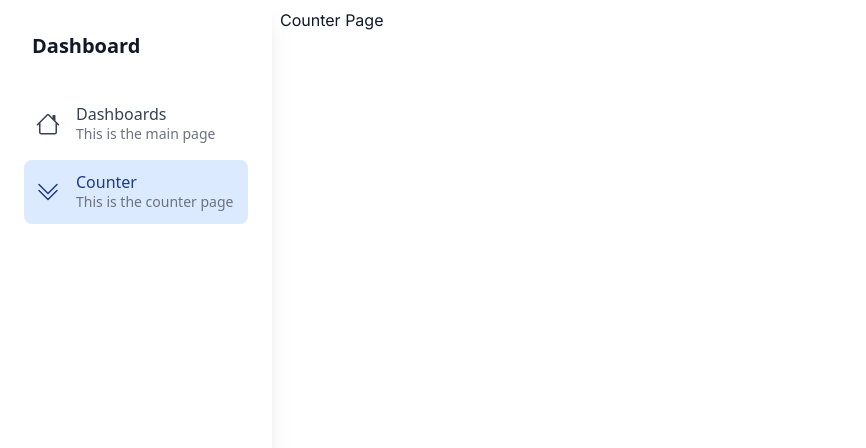
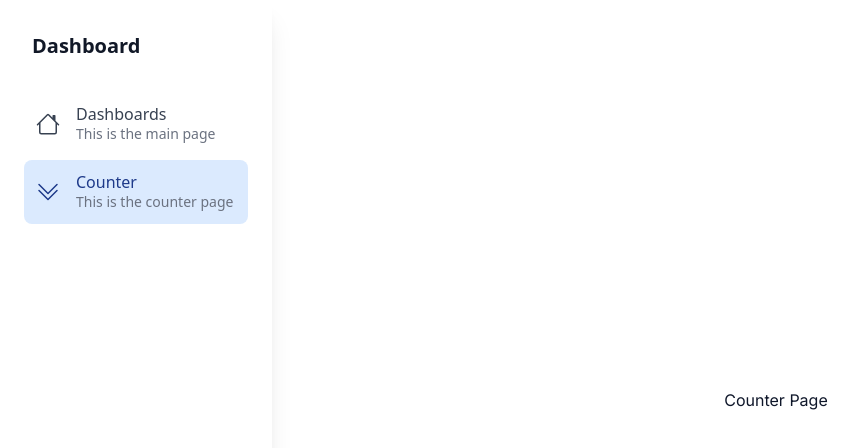
Before and after one commit to BernardoAguayoOrtega/next-dashboard, a Next.js app: page /dashboard/counter in a window 1280 px wide. Shown: the top 448 px of the page, without its empty margins (0-866 px from the left). Built offline with nearby package versions, Linux system fonts and the light colour scheme.

Commit message:
Refactor CounterPage component layout

```diff
--- a/src/app/dashboard/counter/page.tsx
+++ b/src/app/dashboard/counter/page.tsx
@@ -1,7 +1,7 @@
 
 export default function CounterPage() {
   return (
-    <div>
+    <div className="flex flex-col items-center justify-center w-full h-full">
       <h1>Counter Page</h1>
     </div>
   );
```
